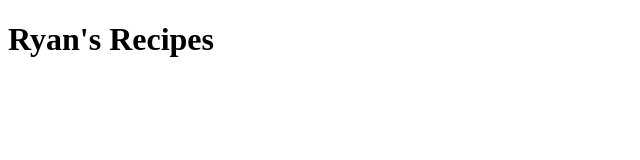
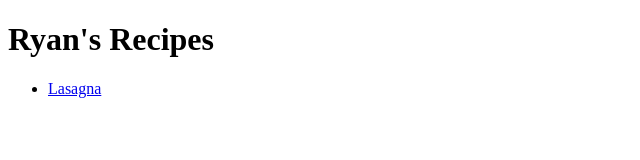
Before and after one commit to Ryanwo1/recipes, a plain HTML site: page index.html in a window 1280 px wide. Shown: the full height of the page, 0-640 px from the left. Drawn offline with Linux system fonts and the light colour scheme.

Commit message:
add link to lasagna recipe in main page

```diff
--- a/index.html
+++ b/index.html
@@ -8,5 +8,10 @@
 </head>
 <body>
     <h1>Ryan's Recipes</h1>
+    <ul>
+        <li>
+            <a href="./recipe_list/lasagna.html">Lasagna</a>
+        </li>
+    </ul>
 </body>
 </html>
```
